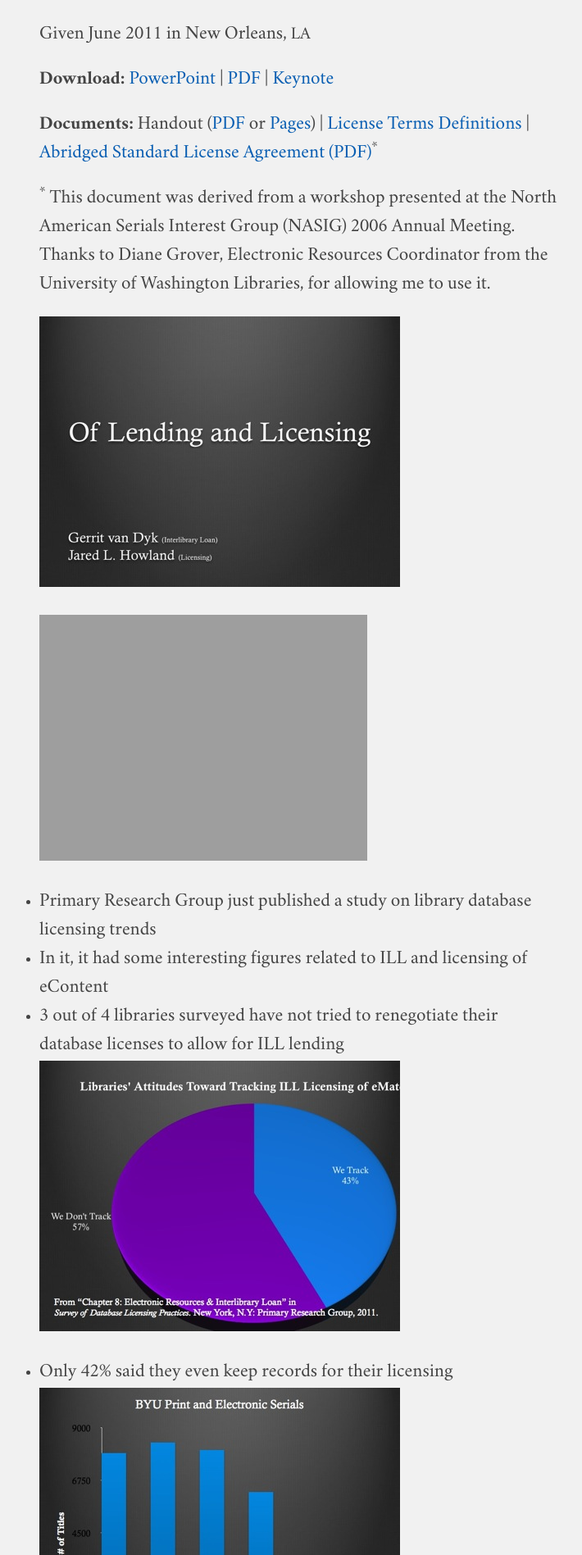
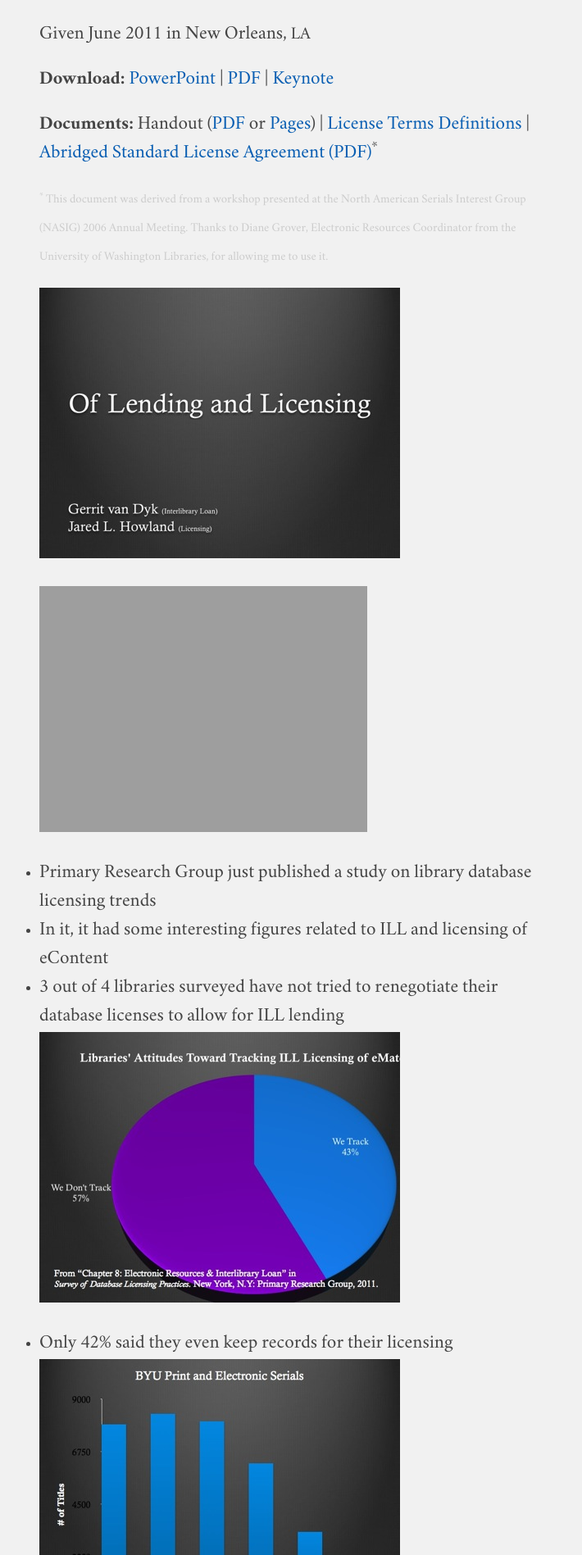
Before and after one commit to jaredhowland/jaredhowland.github.io, a Jekyll site: the page built from content/presentations/lending-licensing.md, in a window 1280 px wide. Shown: the part 400-2297 px from the top of the page at 82% size, without its empty margins (272-982 px from the left). Built offline with Jekyll 4.4.1, drawn with Linux system fonts in a browser that asks for light colours.

Commit message:
Update styles.min.scss

```diff
--- a/assets/css/styles.min.scss
+++ b/assets/css/styles.min.scss
@@ -263,6 +263,11 @@ footer {
   float: right;
 }
 
+.small {
+  font-size: .8rem;
+  color: $muted;
+}
+
 @media screen and (min-width: 30rem) {
   body {
     font-size: 1.125rem;
```
